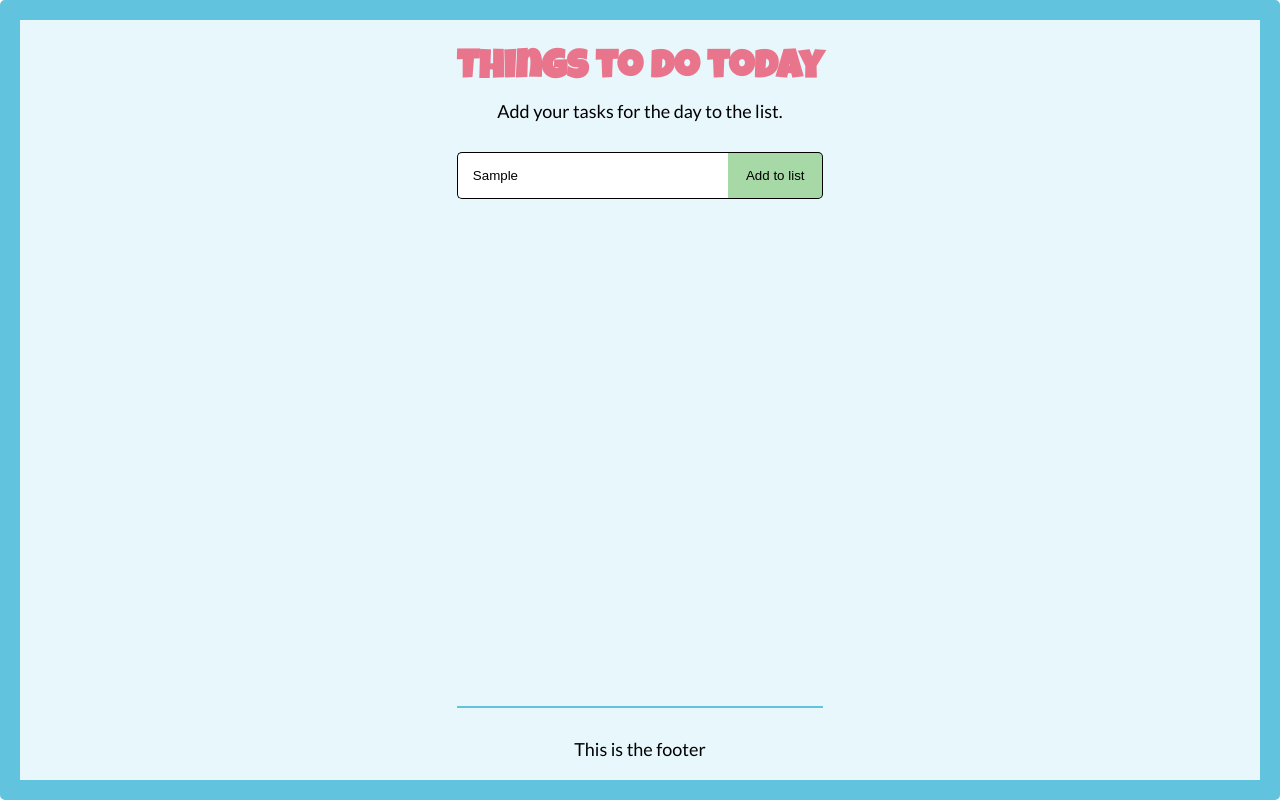
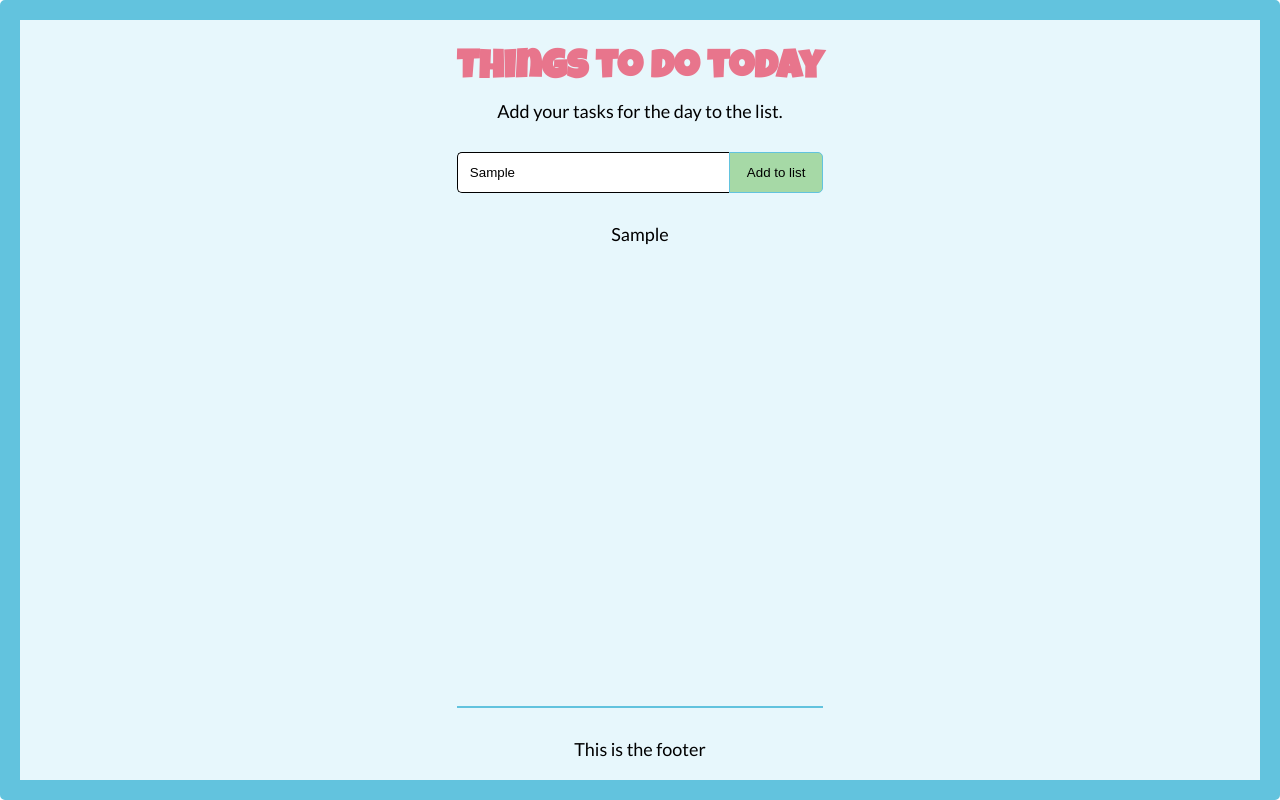
Before and after one commit to JuanBorracho/things-to-do-today, a React (Create React App) app: page / in a window 1280 px wide. Both pictures are taken after typing "Sample" into the empty fields and a click on the button "Add to list". Built offline with nearby package versions, Linux system fonts and the light colour scheme.

Commit message:
added List, ListContent and ListItem components plus the addToList function

```diff
--- a/src/App.js
+++ b/src/App.js
@@ -1,14 +1,19 @@
+import { useState } from 'react';
 import Header from './Components/Header';
 import Footer from './Components/Footer';
 import AddListItem from './Components/AddListItem';
+import ListContent from './Components/ListContent';
 
 function App() {
+  const [list, setList] = useState([]);
+
   return (
     <div className="App">
       <div className="inner-container">
         <Header />
-        <AddListItem />
-        <Footer />
+        <AddListItem list={list} setList={setList} />
+        <ListContent list={list} />
+        <Footer list={list} />
       </div>
     </div>
   );
--- a/src/CSS/AddListItem.css
+++ b/src/CSS/AddListItem.css
@@ -8,14 +8,26 @@
   border-radius: 0.5rem 0 0 0.5rem;
   border: 0.1rem #000 solid;
   border-right: 0;
-  padding: 1.5rem;
+  padding: 1.2rem;
   width: 100%;
 }
+
+.AddListItem__input::placeholder {
+  font-style: italic;
+  font-family: 'Lato', sans-serif;
+  font-size: 1.6rem;
+}
+
+.AddListItem__button:focus {
+  border: 0.1rem #62c3de solid;
+}
+
 .AddListItem__button {
   border-radius: 0 0.5rem 0.5rem 0;
   border: 0.1rem #000 solid;
   border-left: 0;
-  padding: 1.5rem;
+  padding: 1.2rem;
   background-color: #a6d9a6;
   width: 12rem;
+  cursor: pointer;
 }
--- a/src/Components/AddListItem.js
+++ b/src/Components/AddListItem.js
@@ -1,6 +1,18 @@
-const AddListItem = () => {
+import { useState } from 'react';
+
+const AddListItem = ({ list, setList }) => {
+  const [newItem, setNewItem] = useState('');
+
   const handleSubmit = (e) => {
     e.preventDefault();
+    addToList();
+  };
+
+  const addToList = () => {
+    const id = list.length ? list[list.length - 1].id + 1 : 1;
+    const newItemObj = { text: newItem, id: id, strikethrough: false };
+    const newList = [...list, newItemObj];
+    setList(newList);
   };
 
   return (
@@ -11,7 +23,11 @@ const AddListItem = () => {
         name="add"
         autoFocus
         required
+        value={newItem}
         placeholder="Add to your list here..."
+        onFocus={(e) => (e.target.placeholder = '')}
+        onBlur={(e) => (e.target.placeholder = 'Add to your list here...')}
+        onChange={(e) => setNewItem(e.target.value)}
       ></input>
       <button className="AddListItem__button" type="submit">
         Add to list
--- a/src/Components/Footer.js
+++ b/src/Components/Footer.js
@@ -1,4 +1,4 @@
-const Footer = () => {
+const Footer = ({ list }) => {
   return (
     <footer className="footer">
       <p>This is the footer</p>
--- /dev/null
+++ b/src/Components/List.js
@@ -0,0 +1,13 @@
+import ListItem from './ListItem';
+
+const List = ({ list }) => {
+  return (
+    <ul>
+      {list.map((item) => (
+        <ListItem item={item} key={item.id} />
+      ))}
+    </ul>
+  );
+};
+
+export default List;
--- /dev/null
+++ b/src/Components/ListContent.js
@@ -0,0 +1,11 @@
+import List from './List';
+
+const ListContent = ({ list }) => {
+  return (
+    <main>
+      <List list={list} />
+    </main>
+  );
+};
+
+export default ListContent;
--- /dev/null
+++ b/src/Components/ListItem.js
@@ -0,0 +1,9 @@
+const ListItem = ({ item }) => {
+  return (
+    <li>
+      <p>{item.text}</p>
+    </li>
+  );
+};
+
+export default ListItem;
```
